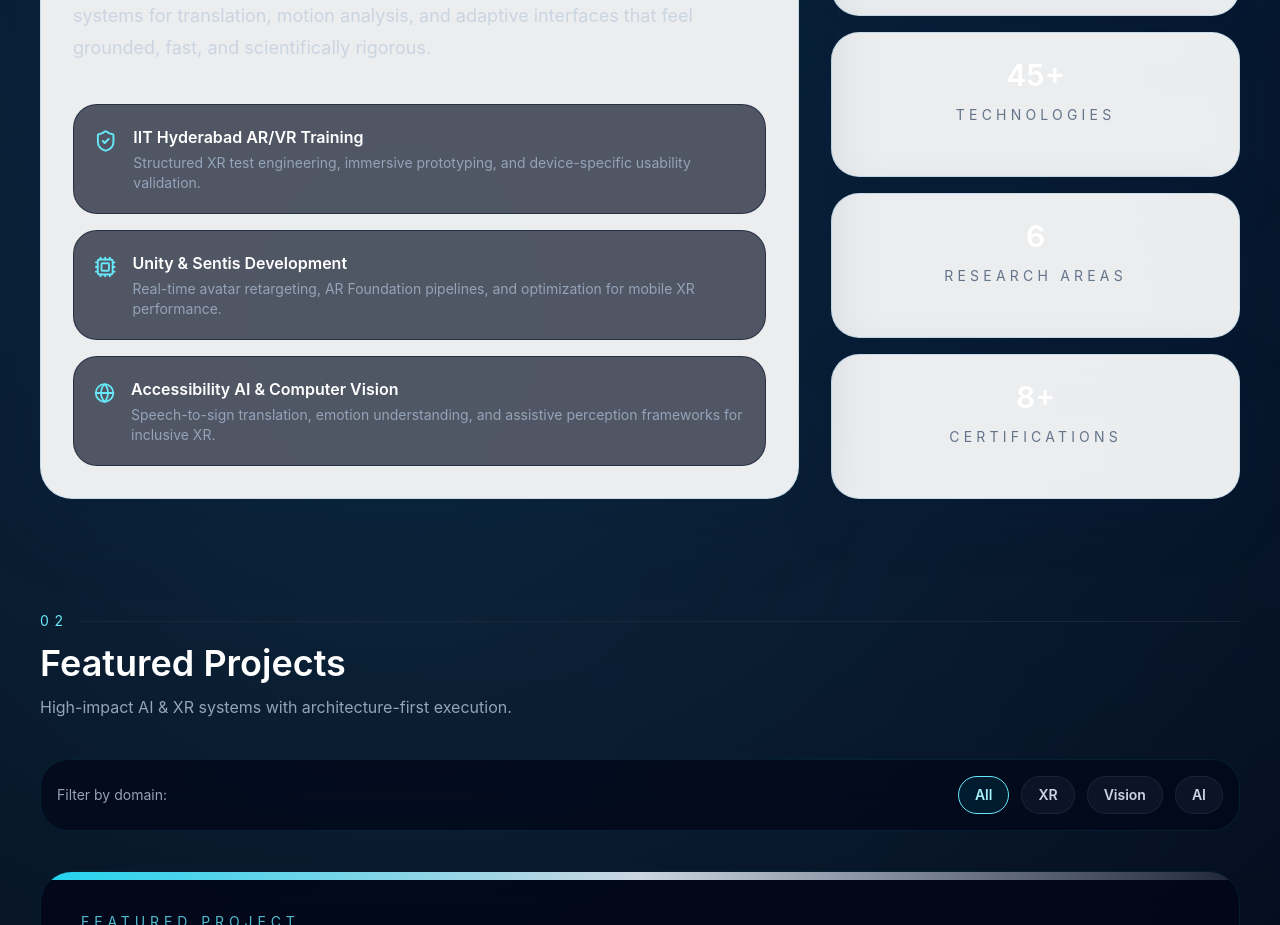
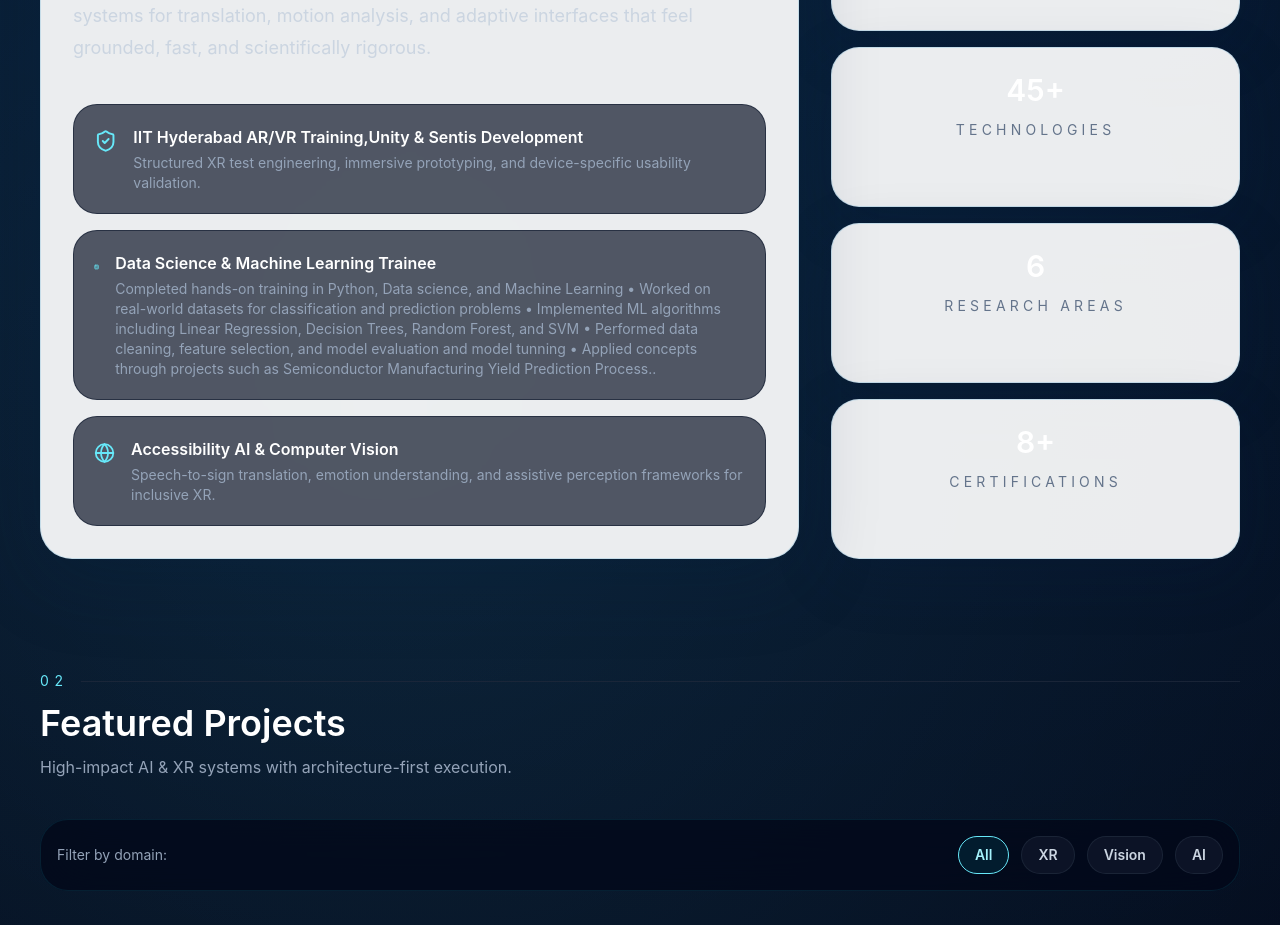
Before and after one commit to akashpallam13/myprofile, a Next.js app: page / in a window 1280 px wide. Shown: the part 1320-2245 px from the top of the page. Built offline with nearby package versions, Linux system fonts and the light colour scheme.

Commit message:
Update page.tsx

```diff
--- a/app/page.tsx
+++ b/app/page.tsx
@@ -157,15 +157,19 @@ export default function Home() {
                 <div className="flex items-start gap-4 rounded-3xl border border-slate-800/80 bg-slate-900/70 p-5">
                   <ShieldCheck className="mt-1 h-6 w-6 text-cyan-300" />
                   <div>
-                    <p className="font-semibold text-white">IIT Hyderabad AR/VR Training</p>
+                    <p className="font-semibold text-white">IIT Hyderabad AR/VR Training,Unity & Sentis Development </p>
                     <p className="mt-1 text-sm text-slate-400">Structured XR test engineering, immersive prototyping, and device-specific usability validation.</p>
                   </div>
                 </div>
                 <div className="flex items-start gap-4 rounded-3xl border border-slate-800/80 bg-slate-900/70 p-5">
                   <Cpu className="mt-1 h-6 w-6 text-cyan-300" />
                   <div>
-                    <p className="font-semibold text-white">Unity & Sentis Development</p>
-                    <p className="mt-1 text-sm text-slate-400">Real-time avatar retargeting, AR Foundation pipelines, and optimization for mobile XR performance.</p>
+                    <p className="font-semibold text-white">Data Science & Machine Learning Trainee  </p>
+                    <p className="mt-1 text-sm text-slate-400">Completed hands-on training in Python, Data science, and Machine Learning
+                      •  Worked on real-world datasets for classification and prediction problems
+                      •  Implemented ML algorithms including Linear Regression, Decision Trees, Random Forest, and SVM
+                      •  Performed data cleaning, feature selection, and model evaluation and model tunning
+                      •  Applied concepts through projects such as Semiconductor Manufacturing Yield Prediction Process..</p>
                   </div>
                 </div>
                 <div className="flex items-start gap-4 rounded-3xl border border-slate-800/80 bg-slate-900/70 p-5">
```
